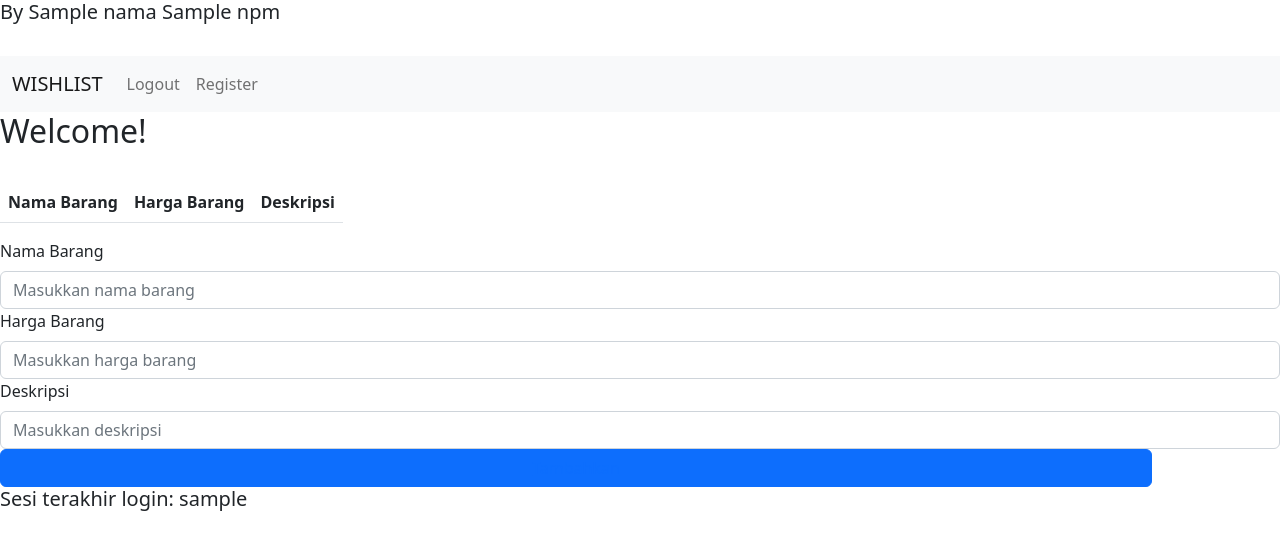
After one commit to dianisa/lab_pbp, a Django app: template wishlist/templates/wishlist_ajax.html in a window 1280 px wide. The commit adds this page. Shown: the top 550 px of the page. Run offline with Django 3.2, Linux system fonts and the light colour scheme; the template is opened without the code that fills it: most values are stand-ins (such as "Sample title", 1, 10 or a date in 2020); lists and menus that the app fills with data are empty.

Commit message:
Tutorial 5 Percobaan 1

```diff
--- a/templates/base.html
+++ b/templates/base.html
@@ -3,6 +3,7 @@
 <html lang="en">
 
 <head>
+  <script src="https://ajax.googleapis.com/ajax/libs/jquery/3.6.0/jquery.min.js"></script>
   <meta charset="UTF-8">
   <meta name="viewport" content="width=device-width, initial-scale=1.0">
   <link href="https://cdn.jsdelivr.net/npm/bootstrap@5.2.1/dist/css/bootstrap.min.css" rel="stylesheet" integrity="sha384-iYQeCzEYFbKjA/T2uDLTpkwGzCiq6soy8tYaI1GyVh/UjpbCx/TYkiZhlZB6+fzT" crossorigin="anonymous">
--- /dev/null
+++ b/wishlist/templates/wishlist_ajax.html
@@ -0,0 +1,97 @@
+{% extends 'base.html' %}
+
+{% block content %}
+<h5>By {{nama}} {{npm}}</h5> <br>
+
+<nav class="navbar navbar-expand-lg bg-light">
+    <div class="container-fluid">
+      <a class="navbar-brand" href="">WISHLIST</a>
+      <button class="navbar-toggler" type="button" data-bs-toggle="collapse" data-bs-target="#navbarSupportedContent" aria-controls="navbarSupportedContent" aria-expanded="false" aria-label="Toggle navigation">
+        <span class="navbar-toggler-icon"></span>
+      </button>
+      <div class="collapse navbar-collapse" id="navbarSupportedContent">
+        <ul class="navbar-nav me-auto mb-2 mb-lg-0">
+          <li class="nav-item">
+            <a class="nav-link" href="logout/">Logout</a>
+          </li>
+          <li class="nav-item">
+            <a class="nav-link" href="register/">Register</a>
+          </li>
+        </ul>
+      </div>
+    </div>
+  </nav>
+
+  <h2>Welcome! {{user.username}}</h2> <br>
+
+<table class="table table-striped w-auto" id="wishlist_table">
+    <thead class="thead-dark">
+        <tr>
+          <th scope="col">Nama Barang</th>
+          <th scope="col">Harga Barang</th>
+          <th scope="col">Deskripsi</th>
+        </tr>
+    </thead>
+    <tbody></tbody>
+</table>
+
+<div>
+    <form id="submit_wishlist" method="POST">
+        {% csrf_token %}
+        <div class="col-mb-3">
+            <label class="form-label">Nama Barang</label>
+            <input type="text" class="form-control" placeholder="Masukkan nama barang" id="nama_barang" required>
+        </div>
+        <div class="col-mb-3">
+            <label class="form-label">Harga Barang</label>
+            <input type="text" class="form-control" placeholder="Masukkan harga barang" id="harga_barang" required>
+        </div>
+        <div class="col-mb-3">
+            <label class="form-label">Deskripsi</label>
+            <input type="text" class="form-control" placeholder="Masukkan deskripsi" id="deskripsi" required>
+        </div>
+        <div class="col-mb-3">
+            <button style="width:90%;" type="submit" class="btn btn-primary"><a href="{% url 'wishlist:tambah_wishlist' %}">Tambahkan</a></button>
+        </div>
+    </form>
+</div>
+
+<script type="text/javascript">
+    $.getJSON("{% url 'wishlist:show_wishlist_json' %}", function(data){
+        $(data).each(function(key, value){
+        $("#wishlist_table > tbody").append($("<tr>")
+            .append($("<td>").append(value.fields.nama_barang))
+            .append($("<td>").append(value.fields.harga_barang))
+            .append($("<td>").append(value.fields.deskripsi)));
+    });
+    })
+
+    $(document).on('submit', '#submit_wishlist', function(e) {
+      e.preventDefault();
+      $.ajax({
+        type:"POST",
+        url:"{% url 'wishlist:tambah_wishlist' %}",
+        data:{
+          nama_barang:$("#nama_barang").val(),
+          harga_barang:$("#harga_barang").val(),
+          deskripsi:$("#deskripsi").val(),
+          csrfmiddlewaretoken:'{{ csrf_token }}',
+        },
+        dataType: 'json',
+        success: function(response) {
+          alert("Wishlist berhasil ditambahkan!");
+          window.location.reload();
+        },
+        });
+        $("#wishlist_table > tbody").append($("<tr>")
+            .append($("<td>").append($("#nama_barang").val()))
+            .append($("<td>").append($("#harga_barang").val()))
+            .append($("<td>").append($("#deskripsi").val())));
+      });
+
+</script>
+
+
+
+<h5>Sesi terakhir login: {{ last_login }}</h5>
+{% endblock content %}
--- a/wishlist/urls.py
+++ b/wishlist/urls.py
@@ -3,6 +3,8 @@ from wishlist.views import show_wishlist
 from wishlist.views import show_wishlist_xml
 from wishlist.views import show_wishlist_json
 from wishlist.views import show_wishlist_id
+from wishlist.views import show_wishlist_ajax
+from wishlist.views import tambah_wishlist
 from wishlist.views import register
 from wishlist.views import login_user
 from wishlist.views import logout_user
@@ -15,6 +17,8 @@ urlpatterns = [
     path('json/', show_wishlist_json, name='show_wishlist_json'),
     path('json/<int:id>', show_wishlist_id, name='show_wishlist_id'),
     path('xml/<int:id>', show_wishlist_id, name='show_wishlist_id'),
+    path('ajax/', show_wishlist_ajax, name='show_wishlist_ajax'),
+    path('ajax/submit/', tambah_wishlist, name='tambah_wishlist'),
     path('register/', register, name='register'),
     path('login/', login_user, name='login'),
     path('logout/', logout_user, name='logout')
```
Also changed, not shown: wishlist/views.py (+26 -1 lines).
